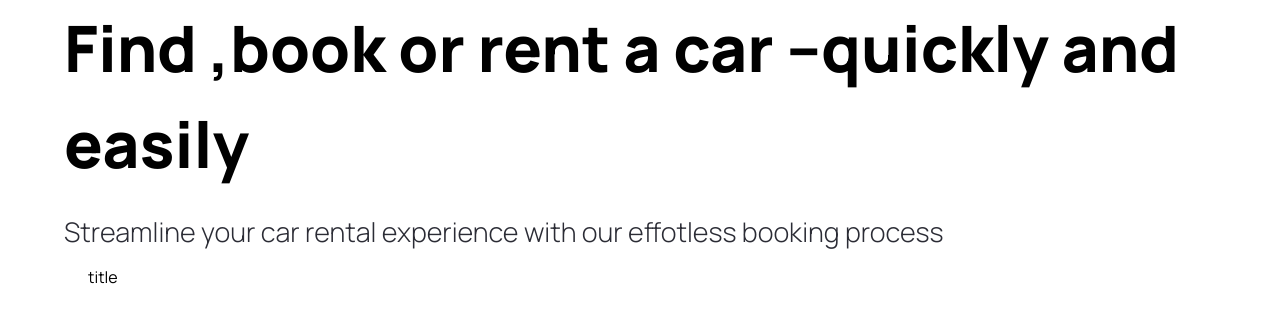
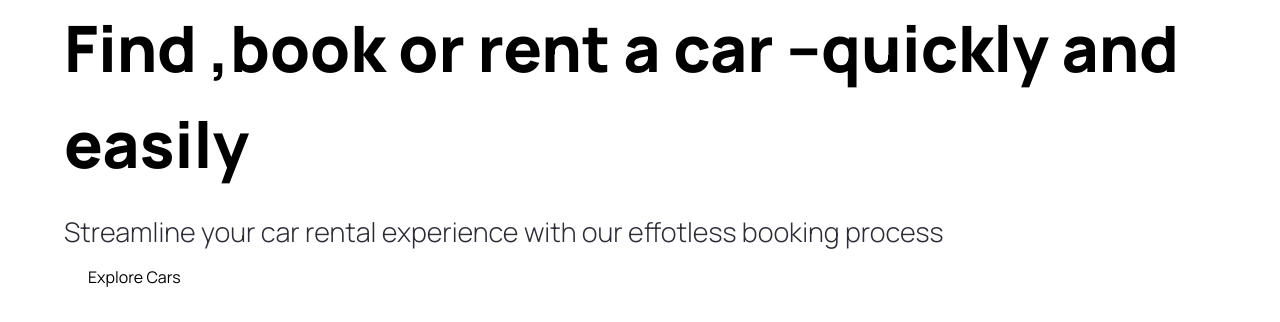
Before and after one commit to misikir21/carNext, a Next.js app: page / in a window 1280 px wide. Shown: the top 322 px of the page. Built offline with nearby package versions, Linux system fonts and the light colour scheme.

Commit message:
release addtional fixes to my buttoncomponent

```diff
--- a/component/Custombutton.tsx
+++ b/component/Custombutton.tsx
@@ -1,5 +1,4 @@
 "use client";
-import { Custombutton } from "@/types";
 import { CustombuttonProps } from "@/types";
 import Image from "next/image";
 
@@ -12,10 +11,10 @@ const Custombutton = ({
     <button
       disabled={false}
       type={"button"}
-      className={`custom-btn`}
-      onClick={() => {}}
+      className={`custom-btn ${containerStyles}`}
+      onClick={handleClick}
     >
-      <span className={`flex-1`}>title</span>
+      <span className={`flex-1`}>{title}</span>
     </button>
   );
 };
--- a/types/index.ts
+++ b/types/index.ts
@@ -1,5 +1,5 @@
 import { MouseEventHandler } from "react";
-export interface Custombutton {
+export interface CustombuttonProps {
   title: string;
   containerStyles?: string;
   handleClick?: MouseEventHandler<HTMLButtonElement>;
```
